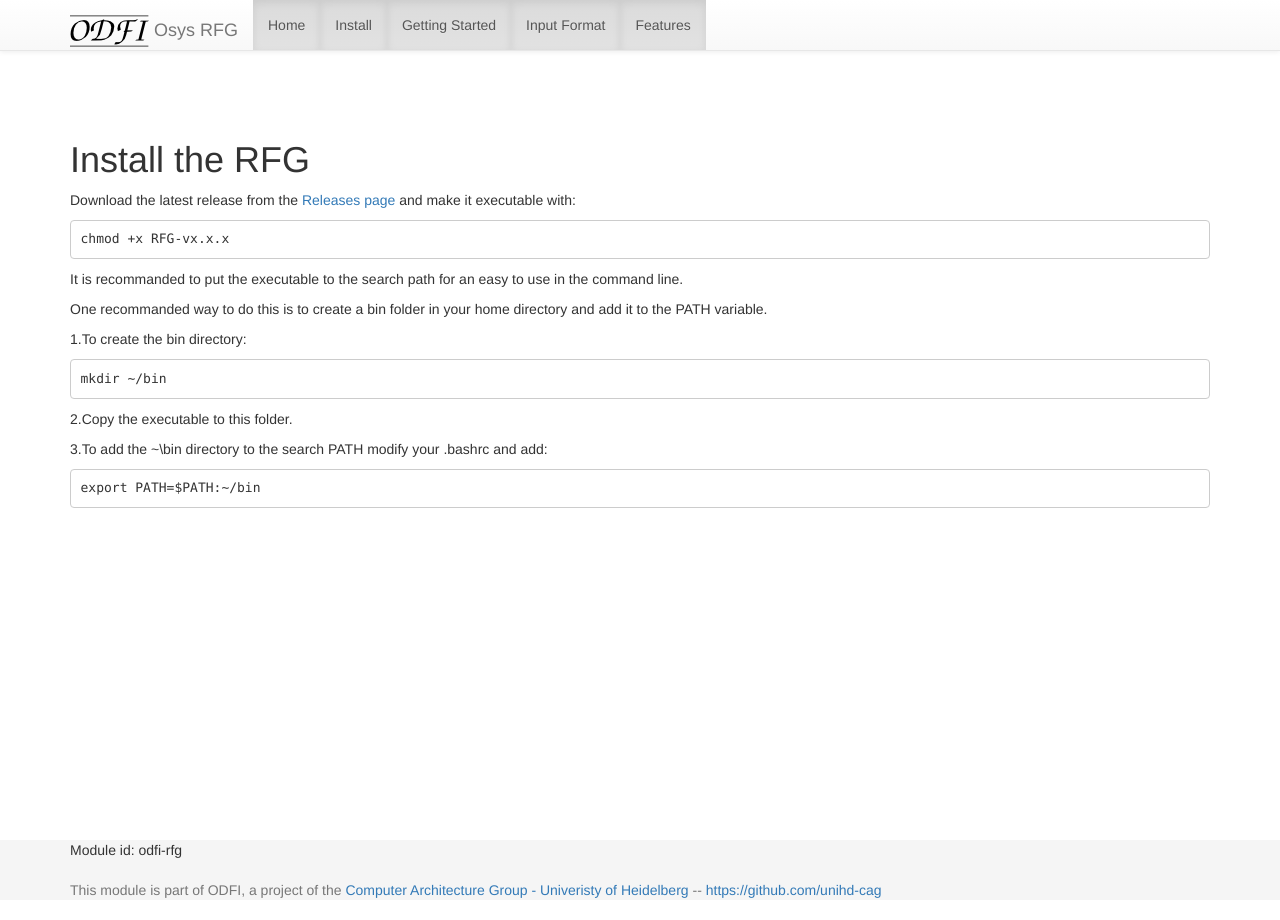
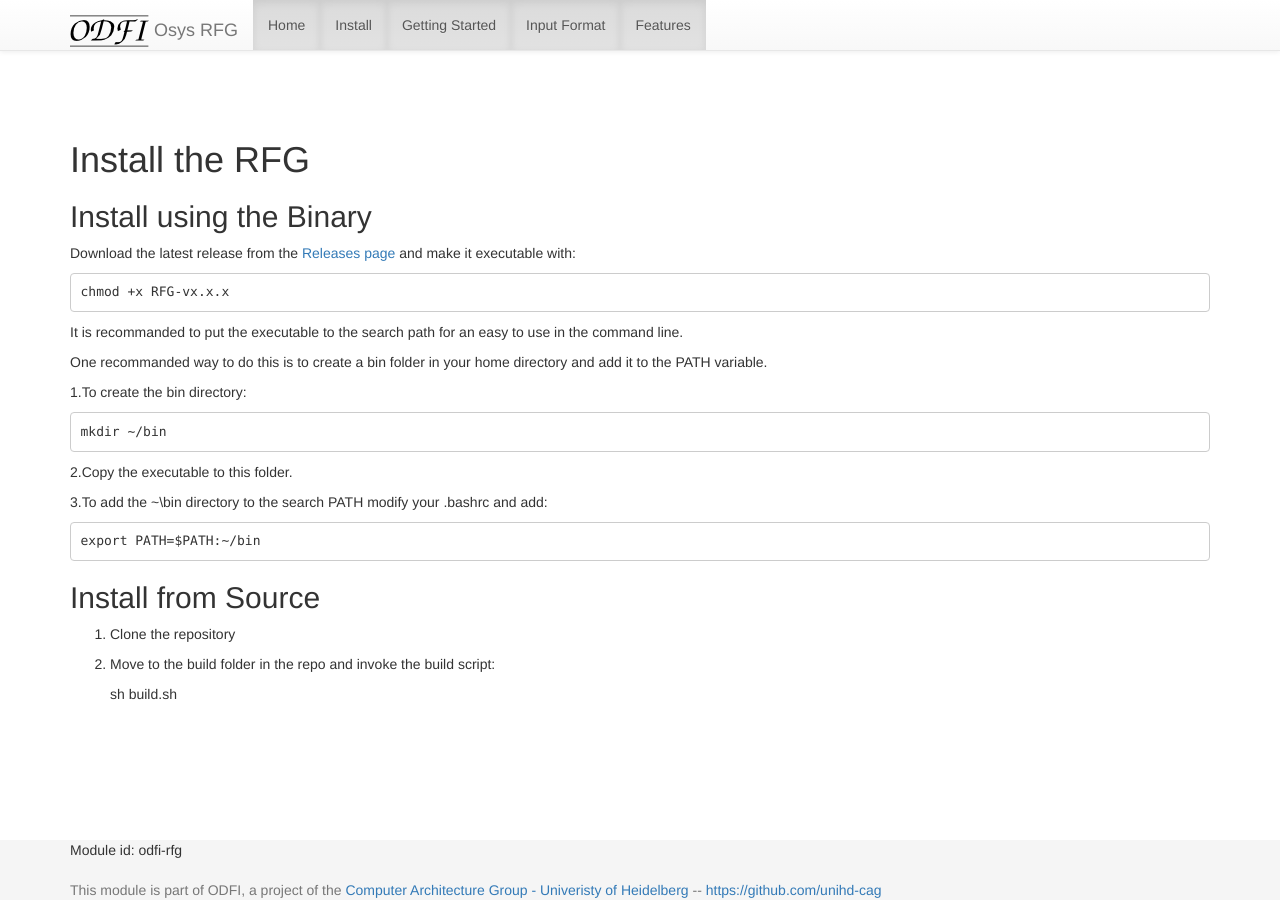
Before and after one commit to unihd-cag/odfi-rfg, a Jekyll site: the page built from install/install.md, in a window 1280 px wide. Built offline with Jekyll 4.4.1, drawn with Linux system fonts in a browser that asks for light colours; nearby versions of some CDN libraries; Markdown is read by kramdown in place of the engine named in the settings.

Commit message:
Added steps to install from source

```diff
--- a/install/install.md
+++ b/install/install.md
@@ -4,6 +4,8 @@ title: RFG install
 ---
 
 # Install the RFG
+
+## Install using the Binary
 
 Download the latest release from the [Releases page](https://github.com/unihd-cag/odfi-rfg/releases)
 and make it executable with:
@@ -23,3 +25,11 @@ One recommanded way to do this is to create a bin folder in your home directory
 3.To add the ~\bin directory to the search PATH modify your .bashrc and add:
 
     export PATH=$PATH:~/bin
+
+## Install from Source
+
+1. Clone the repository
+
+2. Move to the build folder in the repo and invoke the build script:
+
+    sh build.sh
```
